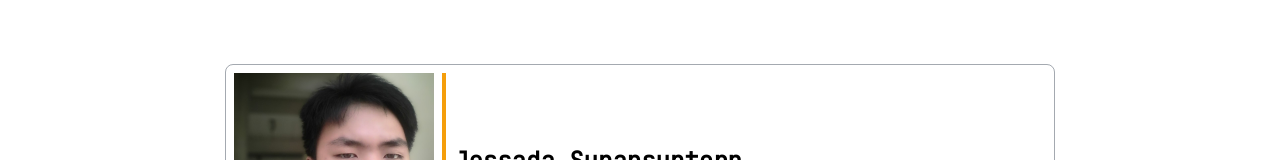
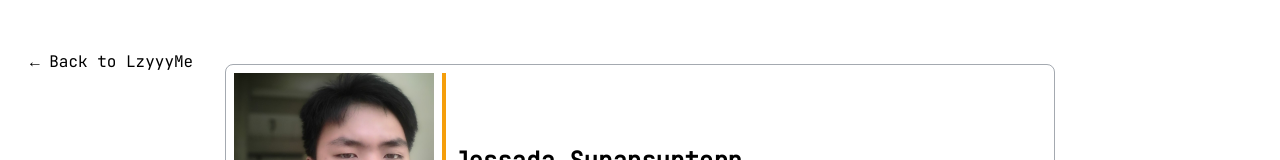
Before and after one commit to lzy3me/lzyyyme-page, a Next.js app: page /me in a window 1280 px wide. Shown: the top 160 px of the page. Built offline with nearby package versions, Linux system fonts and the light colour scheme.

Commit message:
Add back btn on profile page

```diff
--- a/components/profile/index.tsx
+++ b/components/profile/index.tsx
@@ -1,4 +1,5 @@
 import { motion } from "framer-motion";
+import Link from "next/link";
 import styles from "styles/Home.module.css";
 import Contact from "./contact";
 import Education from "./education";
@@ -25,6 +26,13 @@ export default function AboutMe({
       }}
       className={styles.main}
     >
+      <Link
+        className="absolute top-[20px] duration-150 hover:underline hover:drop-shadow-[0_0_20px_rgba(255,255,255,1)] lg:left-[30px] xl:top-[50px]"
+        href={"/"}
+      >
+        ← Back to LzyyyMe
+      </Link>
+
       <Profile />
 
       <motion.h1
```
